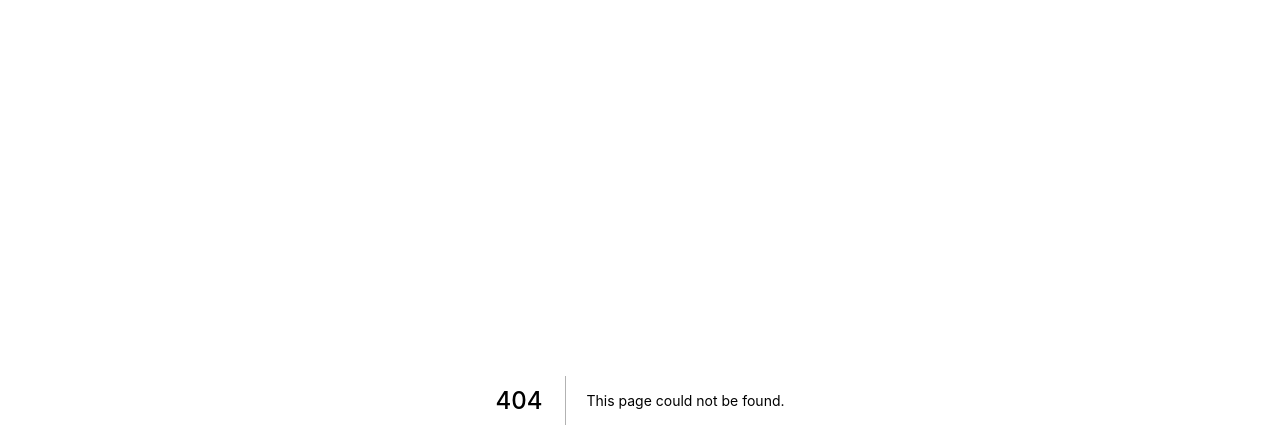
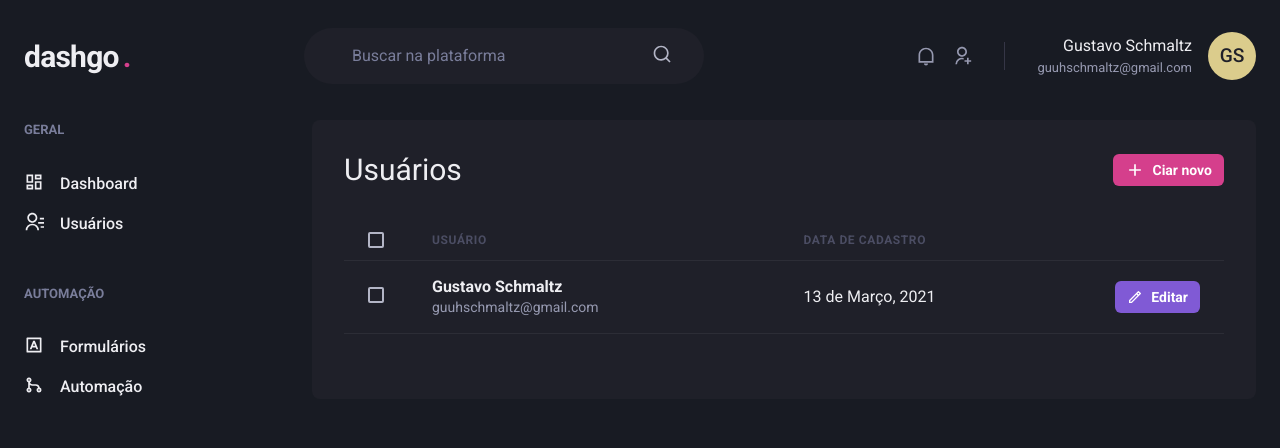
Before and after one commit to guuhschmaltz/dashgo, a Next.js app: page /users in a window 1280 px wide. Before the commit this address had no page. Shown: the top 448 px of the page. Built offline with nearby package versions, Linux system fonts and the light colour scheme.

Commit message:
added users page

```diff
--- /dev/null
+++ b/src/pages/users/index.tsx
@@ -0,0 +1,76 @@
+import { Box, Button, Checkbox, Flex, Heading, Icon, Table, Tbody, Td, Text, Th, Thead, Tr } from "@chakra-ui/react";
+import { RiAddLine, RiPencilLine } from "react-icons/ri";
+import { Header } from "../../components/Header";
+import { Sidebar } from "../../components/Sidebar";
+
+export default function UserList(){
+  return(
+    <Box>
+      <Header />
+      <Flex
+        width="100%"
+        maxWidth={1400}
+        marginX="auto"
+        marginY="6"
+        paddingX="6"
+      >
+        <Sidebar />
+        <Box flex="1" borderRadius={8} bg="gray.800" p="8">
+          <Flex mb="8" justify="space-between" align="center">
+            <Heading size="lg" fontWeight="normal">Usuários</Heading>
+
+            <Button
+              as="a"
+              size="sm"
+              fontSize="sm"
+              colorScheme="pink"
+              leftIcon={<Icon as={RiAddLine}
+              fontSize="20" />}>
+              Ciar novo
+            </Button>
+          </Flex>
+          <Table colorScheme="whiteAlpha">
+            <Thead>
+              <Tr>
+                <Th px="6" color="gray.300" width="8">
+                  <Checkbox colorScheme="pink"/>
+                </Th>
+                <Th>Usuário</Th>
+                <Th>Data de cadastro</Th>
+                <Th width="8"></Th>
+              </Tr>
+              </Thead>
+              <Tbody>
+                <Tr>
+                  <Td px="6">
+                    <Checkbox colorScheme="pink" />
+                  </Td>
+                  <Td>
+                    <Box>
+                      <Text fontWeight="bold">Gustavo Schmaltz</Text>
+                      <Text fontSize="sm" color="gray.300">guuhschmaltz@gmail.com</Text>
+                    </Box>
+                  </Td>
+                  <Td>13 de Março, 2021</Td>
+                  <Td>
+                    <Button
+                      as="a"
+                      size="sm"
+                      fontSize="sm"
+                      colorScheme="purple"
+                      leftIcon={<Icon
+                      as={RiPencilLine} fontSize="16"
+                      />}>
+                        Editar
+                    </Button>
+                  </Td>
+                </Tr>
+              </Tbody>
+
+
+          </Table>
+        </Box>
+      </Flex>
+    </Box>
+  );
+}
```
